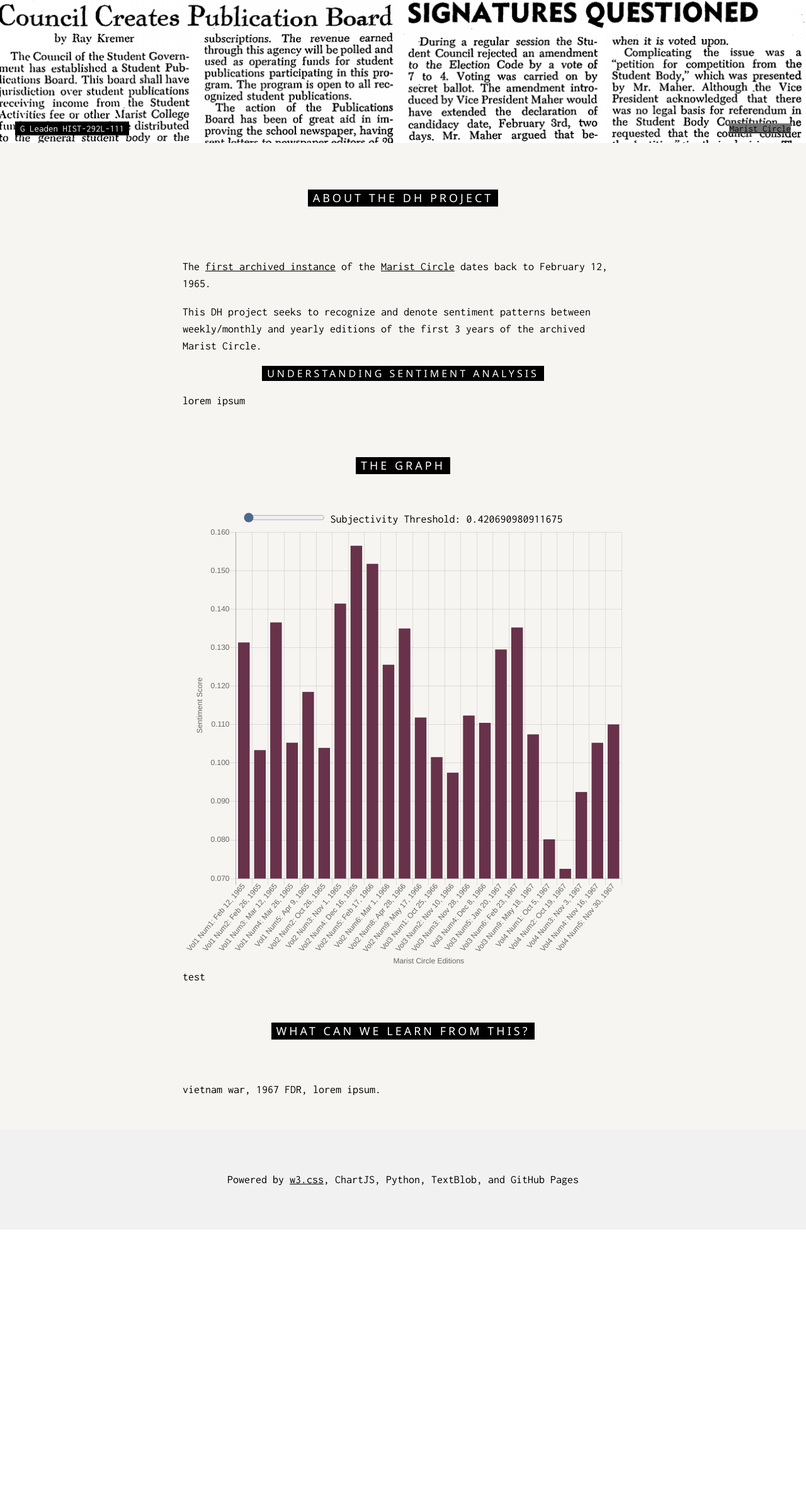
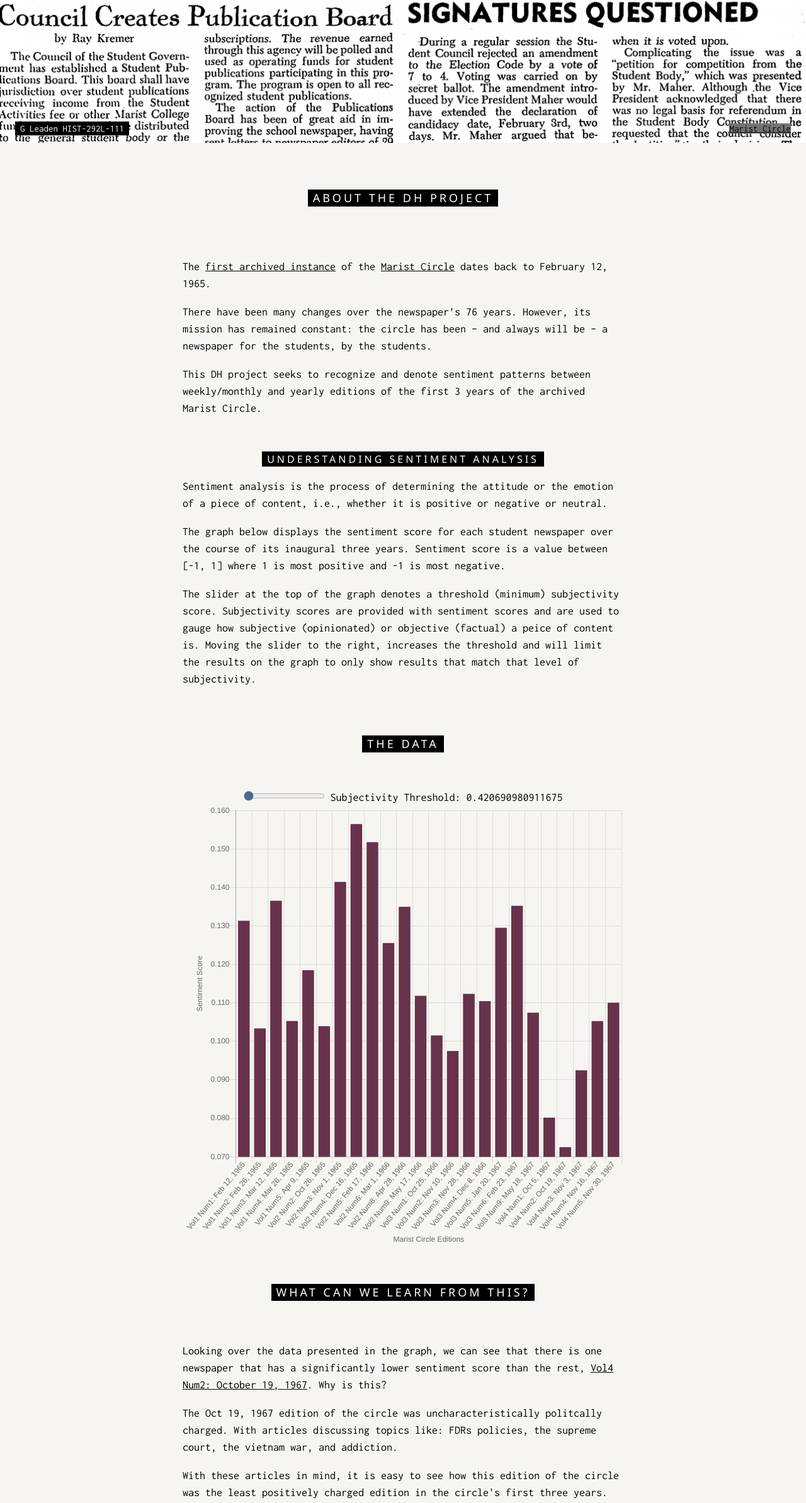
Before and after one commit to gleaden-DH/gleaden-DH.github.io, a plain HTML site: page index.html in a window 1280 px wide. Shown: the part 413-2800 px from the top of the page at 63% size. Before the commit the page ends 2366 px from the top, so only its background shows below. Drawn offline with nearby package versions, Linux system fonts and the light colour scheme.

Commit message:
updated with more background info and information on how to read the graph

```diff
--- a/index.html
+++ b/index.html
@@ -1,6 +1,6 @@
 <!DOCTYPE html>
 <html>
-<title>W3.CSS Template</title>
+<title>origins of The Circle</title>
 <meta charset="UTF-8">
 <meta name="viewport" content="width=device-width, initial-scale=1">
 <link rel="stylesheet" href="https://www.w3schools.com/w3css/4/w3.css">
@@ -34,7 +34,7 @@ body, html {
       <a href="#about" class="w3-button w3-block w3-black">ABOUT</a>
     </div>
     <div class="w3-col s3">
-      <a href="#menu" class="w3-button w3-block w3-black">GRAPH</a>
+      <a href="#menu" class="w3-button w3-block w3-black">DATA</a>
     </div>
     <div class="w3-col s3">
       <a href="#where" class="w3-button w3-block w3-black">WHAT</a>
@@ -64,16 +64,19 @@ body, html {
   <div class="w3-content" style="max-width:700px">
     <h5 class="w3-center w3-padding-64"><span class="w3-tag w3-wide">ABOUT THE DH PROJECT</span></h5>
     <p>The <a href=http://library.marist.edu/archives/MHP_new/theCircle/v1n1.htm> first archived instance</a> of the <a href=https://www.maristcircle.com>Marist Circle</a> dates back to February 12, 1965.</p>
-    <p>This DH project seeks to recognize and denote sentiment patterns between weekly/monthly and yearly editions of the first 3 years of the archived Marist Circle.</p>
+    <p>There have been many changes over the newspaper’s 76 years. However, its mission has remained constant: the circle has been – and always will be – a newspaper for the students, by the students.</p>
+    <p>This DH project seeks to recognize and denote sentiment patterns between weekly/monthly and yearly editions of the first 3 years of the archived Marist Circle.</p><br>
 <h6 class="w3-center"><span class="w3-tag w3-wide">UNDERSTANDING SENTIMENT ANALYSIS</span></h6>
-<p>lorem ipsum</p>
+<p>Sentiment analysis is the process of determining the attitude or the emotion of a piece of content, i.e., whether it is positive or negative or neutral. </p>
+<p>The graph below displays the sentiment score for each student newspaper over the course of its inaugural three years. Sentiment score is a value between [-1, 1] where 1 is most positive and -1 is most negative.</p>
+<p>The slider at the top of the graph denotes a threshold (minimum) subjectivity score. Subjectivity scores are provided with sentiment scores and are used to gauge how subjective (opinionated) or objective (factual) a peice of content is. Moving the slider to the right, increases the threshold and will limit the results on the graph to only show results that match that level of subjectivity.</p>
 </div>
 
 <!-- GRAPH Container -->
 <div class="w3-container" id="menu">
   <div class="w3-content" style="max-width:700px">
 
-    <h5 class="w3-center w3-padding-48"><span class="w3-tag w3-wide">THE GRAPH</span></h5>
+    <h5 class="w3-center w3-padding-48"><span class="w3-tag w3-wide">THE DATA</span></h5>
 
       <div id=chart>
             <center><div class="slidecontainer">
@@ -82,7 +85,6 @@ body, html {
             </div></center>
         <canvas id="chartContainer" width="550" height="550"></canvas>
       </div>
-    test
   </div>
 </div>
 
@@ -90,7 +92,9 @@ body, html {
 <div class="w3-container" id="where" style="padding-bottom:32px;">
   <div class="w3-content" style="max-width:700px">
     <h5 class="w3-center w3-padding-48"><span class="w3-tag w3-wide">WHAT CAN WE LEARN FROM THIS?</span></h5>
-    <p>vietnam war, 1967 FDR, lorem ipsum.</p>
+    <p>Looking over the data presented in the graph, we can see that there is one newspaper that has a significantly lower sentiment score than the rest, <a href=http://library.marist.edu/archives/MHP_new/theCircle/pdfs/1967_10_19.pdf>Vol4 Num2: October 19, 1967</a>. Why is this?</p>
+    <p>The Oct 19, 1967 edition of the circle was uncharacteristically politcally charged. With articles discussing topics like: FDRs policies, the supreme court, the vietnam war, and addiction.</p>
+    <p>With these articles in mind, it is easy to see how this edition of the circle was the least positively charged edition in the circle's first three years.</p>
   </div>
 </div>
 
@@ -99,7 +103,7 @@ body, html {
 
 <!-- Footer -->
 <footer class="w3-center w3-light-grey w3-padding-48 w3-large">
-  <p>Powered by <a href="https://www.w3schools.com/w3css/default.asp" title="W3.CSS" target="_blank" class="w3-hover-text-green">w3.css</a>, ChartJS, Python, TextBlob, and GitHub Pages</p>
+  <p>Powered by <a href="https://www.w3schools.com/w3css/default.asp" title="W3.CSS" target="_blank" class="w3-hover-text-green">w3.css</a>, <a href="https://www.chartjs.org/" title="ChartJS" target="_blank" class="w3-hover-text-green">ChartJS</a>, <a href="https://www.python.org/" title="Python" target="_blank" class="w3-hover-text-green">Python</a>, <a href="https://textblob.readthedocs.io/en/dev/" title="TextBlob" target="_blank" class="w3-hover-text-green">TextBlob</a>, and <a href="https://pages.github.com/" title="GitHub Pages" target="_blank" class="w3-hover-text-green">GitHub Pages</a></p>
 </footer>
 
 <!-- <script>
```
